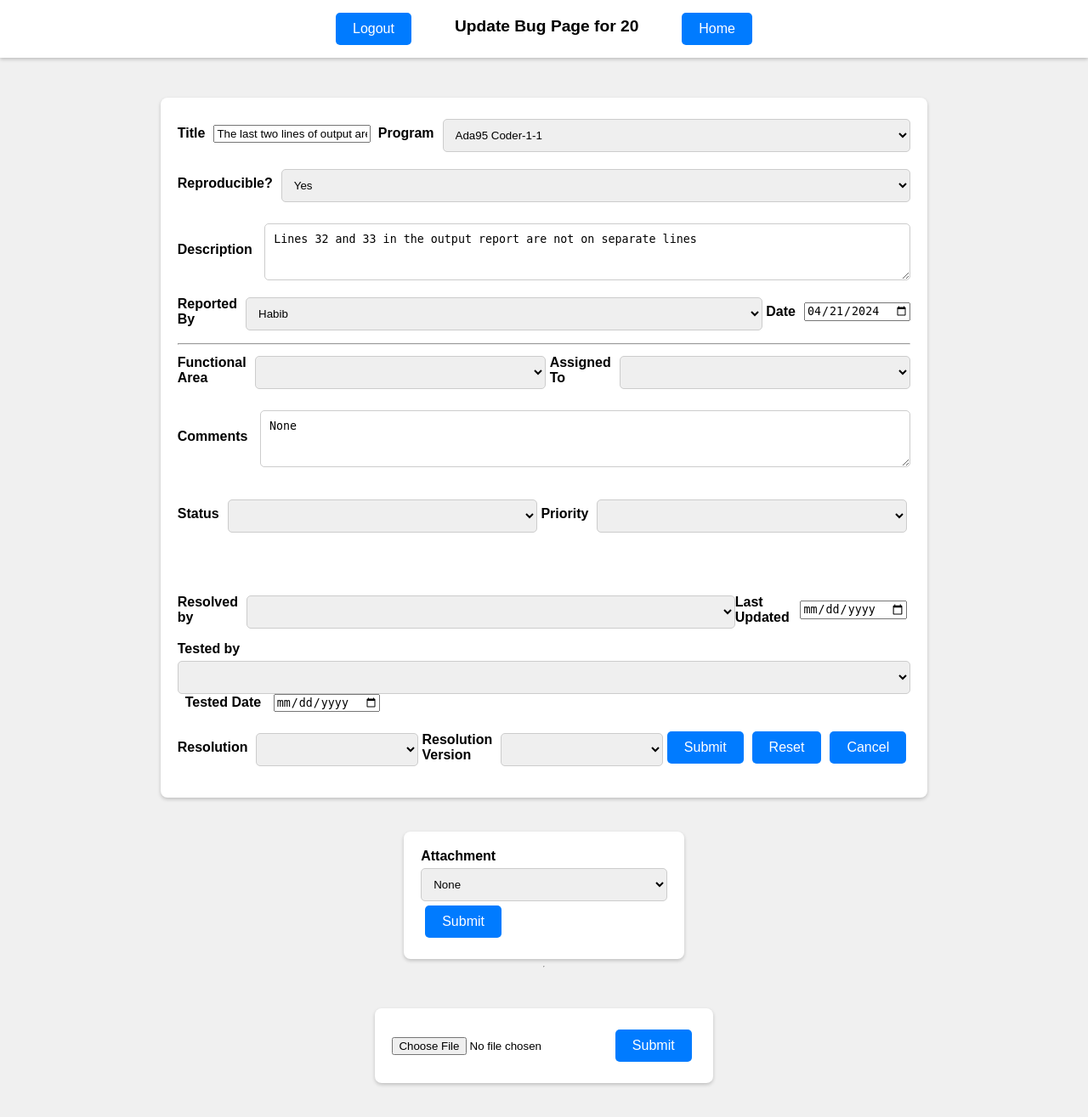
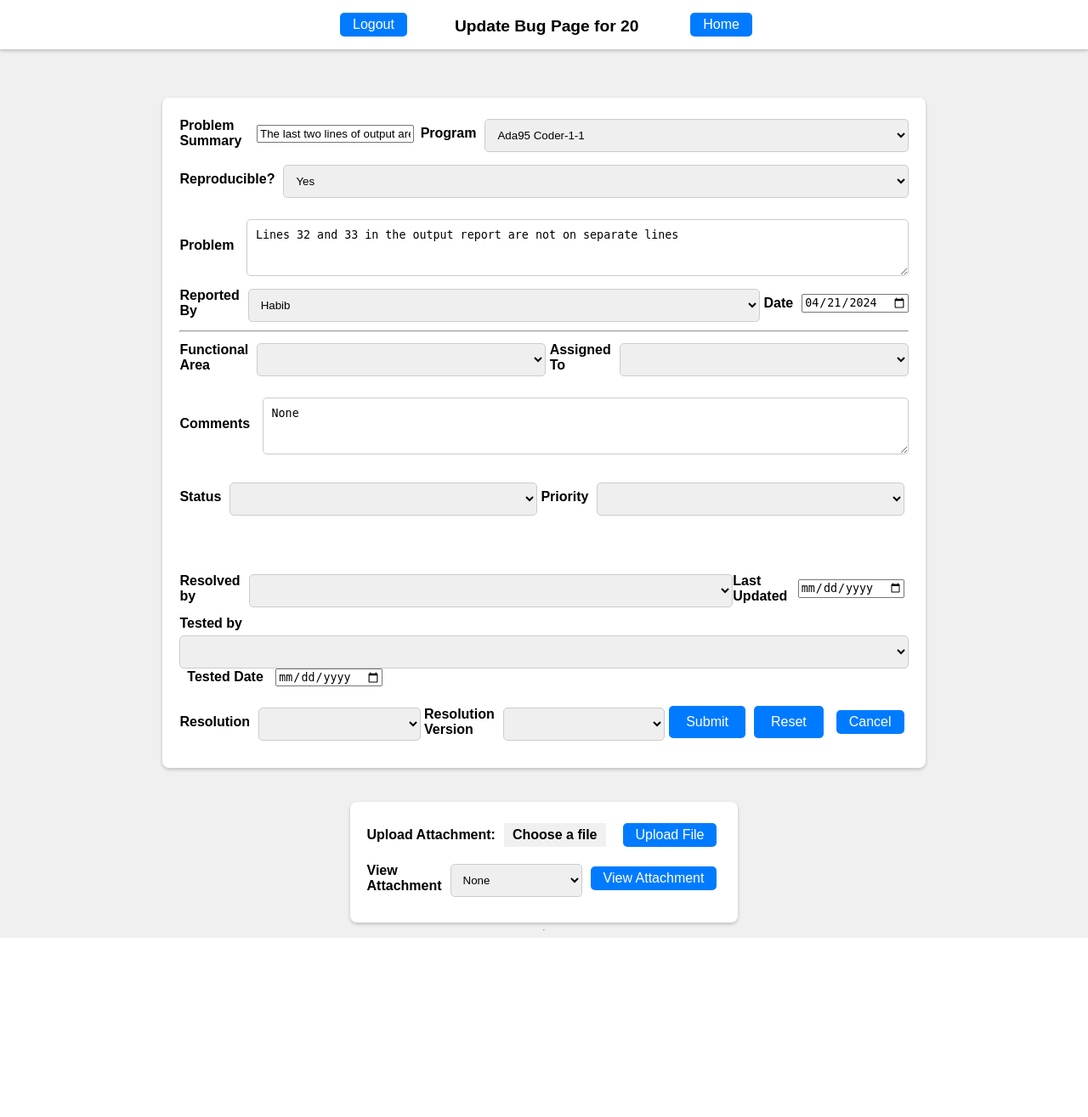
Before and after one commit to Ishan511/final_project, a Flask app: page /update_bug/20 in a window 1280 px wide. Shown: the whole page at 85% size. After the commit the page ends 1104 px from the top, so only its background shows below. Run offline with Flask 2, Linux system fonts and the light colour scheme; a user stored in the database is signed in; data comes from the database, SQL or seed files in the repository; both versions use the stored data as it was after the commit; data that the repository does not hold is empty.

Commit message:
Attach Section changes

```diff
--- a/server/app.py
+++ b/server/app.py
@@ -12,7 +12,7 @@ app.config["SECRET_KEY"] = "ThisisSecret!"
 
 def connect_db():
 
-    sql = sqlite3.connect(r"C:\Users\030737107\Desktop\Projects\final_project-1\server\db\bughound.db")
+    sql = sqlite3.connect("/Users/ishanunnarkar/Desktop/Projects/Bug_Hound-Project-main/server/db/bughound.db")
 
     sql.row_factory = sqlite3.Row
     return sql
@@ -142,8 +142,15 @@ def view_attachment():
         db = get_db()
         cur = db.execute(f"select * from attach where attach_id={option}")
         data=cur.fetchall()
-
-        return send_file(BytesIO(data[0][3]), download_name=data[0][2], as_attachment=True)
+        if data and len(data[0]) > 3 and data[0][3]:
+            file_stream = BytesIO(data[0][3])
+            return send_file(
+                file_stream,
+                download_name=data[0][2],
+                as_attachment=False
+            )
+        else:
+            return "File not found or invalid data", 404
 
 
 @app.route("/upload_attachment/<bug_id>",methods=["GET","POST"])
@@ -206,21 +213,55 @@ def update_bug(bug_id):
 
 
 @app.route("/result_bug",methods=["GET","POST"])
+# def result_bug():
+#     if "loggedin" not in session:
+#         return render_template("login.html")
+#     program = request.form['program_options']
+#     areas = request.form['areas']
+#     assigned_to = request.form['assigned_to']
+#     reported_by = request.form['reported_by']
+#     status = request.form['status']
+#     priority = request.form['priority']
+#     db=get_db()
+#     query = "SELECT * FROM bugs WHERE "
+#     if program != 'ALL':
+#         query += f"program_options = '{program}' AND "
+#     if areas != 'ALL':
+#         query += f"areas = '{areas}' AND "
+#     if assigned_to != 'ALL':
+#         query += f"assigned_to = '{assigned_to}' AND "
+#     if reported_by != 'ALL':
+#         query += f"reported_by = '{reported_by}' AND "
+#     if status != 'ALL':
+#         query += f"status = '{status}' AND "
+#     if priority != 'ALL':
+#         query += f"priority = '{priority}' AND "
+#     query = query[:-5]
+#     results = db.execute(query)
+#     data = results.fetchall()
+#     return render_template("result_bug.html",data=data)
 def result_bug():
     if "loggedin" not in session:
         return render_template("login.html")
     program = request.form['program_options']
+    report_type = request.form['report_options']
+    severity = request.form['severity']
     areas = request.form['areas']
     assigned_to = request.form['assigned_to']
     reported_by = request.form['reported_by']
     status = request.form['status']
     priority = request.form['priority']
+    resolution = request.form['resolution']
     db=get_db()
     query = "SELECT * FROM bugs WHERE "
     if program != 'ALL':
         query += f"program_options = '{program}' AND "
+    if report_type != 'ALL':
+        query += f"report_type = '{report_type}' AND "
+    if severity != 'ALL':
+        query += f"severity = '{severity}' AND "
     if areas != 'ALL':
-        query += f"areas = '{areas}' AND "
+        query += f"functional_area = '{areas}' AND "
     if assigned_to != 'ALL':
         query += f"assigned_to = '{assigned_to}' AND "
     if reported_by != 'ALL':
@@ -229,10 +270,13 @@ def result_bug():
         query += f"status = '{status}' AND "
     if priority != 'ALL':
         query += f"priority = '{priority}' AND "
+    if resolution != 'ALL':
+        query += f"resolution = '{resolution}' AND "
     query = query[:-5]
     results = db.execute(query)
     data = results.fetchall()
     return render_template("result_bug.html",data=data)
+
 
 @app.route("/search_bug",methods=["GET","POST"])
 def search_bug():
@@ -546,6 +590,32 @@ def export_program_xml():
     response.headers["Content-Disposition"] = "attachment; filename=programs.xml"
     return response
 
+@app.route("/export_area_xml",methods=["GET"])
+def export_area_xml():
+    if "loggedin" not in session:
+        return render_template("login.html")
+    db = get_db()
+    cur = db.execute("select * from areas")
+    rows = cur.fetchall()
+    root = ET.Element('my_table')
+
+    for row in rows:
+        row_elem = ET.SubElement(root, 'row')
+        for i, col in enumerate(row):
+            col_elem = ET.SubElement(row_elem, f'col{i}')
+            col_elem.text = str(col)
+
+
+
+    xml_str = ET.tostring(root, encoding='utf-8')
+
+
+    response = make_response(xml_str)
+    response.headers["Content-Type"] = "application/xml"
+    response.headers["Content-Disposition"] = "attachment; filename=areas.xml"
+    return response
+
+
 
 
 @app.route("/export_employee_xml")
@@ -556,7 +626,7 @@ def export_employee_xml():
         return render_template("login.html")
 
     db = get_db()
-    cur = db.execute("select * from employees")
+    cur = db.execute("select emp_id, name, username, userlevel from employees")
     rows = cur.fetchall()
 
     root = ET.Element('Employees')
@@ -577,21 +647,40 @@ def export_employee_xml():
     return response
 
 @app.route('/export_employee_ascii')
+# def export_employee_ascii():
+#     if "loggedin" not in session:
+#         return render_template("login.html")
+
+#     db = get_db()
+#     cur = db.execute("select emp_id, name, username, userlevel from employees")
+#     rows = cur.fetchall()
+#     # Assuming 'rows' is a list of dicts
+#     if rows:
+#         headers = rows[0].keys()
+#         ascii_table = tabulate(rows, headers=headers, tablefmt="grid")
+#     else:
+#         ascii_table = "No data available"
+
+#     response = make_response(ascii_table)
+#     response.headers["Content-Type"] = "text/plain"
+#     response.headers["Content-Disposition"] = "attachment; filename=employees.txt"
+#     return response
+
 def export_employee_ascii():
     if "loggedin" not in session:
         return render_template("login.html")
 
     db = get_db()
-    cur = db.execute("select * from employees")
+    cur = db.execute("select emp_id, name, username, userlevel from employees")  # Fetching specific columns
     rows = cur.fetchall()
-    # Assuming 'rows' is a list of dicts
+
     if rows:
-        headers = rows[0].keys()
-        ascii_table = tabulate(rows, headers=headers, tablefmt="grid")
+        # Construct the ASCII data, join each row's columns by tabs
+        ascii_data = "\n".join("\t".join(str(col) for col in row) for row in rows)
     else:
-        ascii_table = "No data available"
+        ascii_data = "No data available"
 
-    response = make_response(ascii_table)
+    response = make_response(ascii_data)
     response.headers["Content-Type"] = "text/plain"
     response.headers["Content-Disposition"] = "attachment; filename=employees.txt"
     return response
--- a/server/templates/result_bug.html
+++ b/server/templates/result_bug.html
@@ -19,13 +19,13 @@
         <table style="width:100%", border="1">
         <tr>
             <th>Bug ID</th>
-            <th>Title</th>
-            <th>Summary</th>
+            <th>Program</th>
+            <th>Severity</th>
         </tr>
         {% for col in data %}
             <tr>
                 <td><a href="{{url_for('update_bug',bug_id=col[0])}}">{{col[0]}}</a></td>
-                <td>{{ col[1] }} </td>
+                <td>{{ col[20] }} </td>
                 <td>{{ col[2]}}</td>
             </tr>
     {% endfor %}
--- a/server/templates/search_bug.html
+++ b/server/templates/search_bug.html
@@ -18,7 +18,7 @@
         <form method="POST" action="{{url_for('result_bug')}}">
             <table style="width:25%", border="1">
             <tr>
-            <td><label id="program">Title</label></td>
+            <td><label id="program">Program</label></td>
                 <td><select id ="program" name="program_options">
                 <option value=ALL selected>ALL</option>
                 {% for option in programs %}
--- a/server/templates/update_bug.html
+++ b/server/templates/update_bug.html
@@ -18,7 +18,7 @@
 
     <form method="POST" action="{{url_for('update_bug',bug_id=bug_id)}}">
         <div class="form-row">
-            <label for="problem_summary">Title</label>
+            <label for="problem_summary">Problem Summary</label>
             <input type="text" id="problem_summary" name="problem_summary" value="{{ data.problem_summary }}">
             &nbsp;
             &nbsp;
@@ -41,7 +41,7 @@
             </select>
         </div>
         <div class="form-row" style="margin-top:20px;">
-            <label style="vertical-align:top" for=problem>Description</label>
+            <label style="vertical-align:top" for=problem>Problem</label>
             &nbsp;
             <textarea name="problem" id="problem" cols="90" rows="3" >{{ data.problem }}</textarea>
         </div>
@@ -202,7 +202,7 @@
         </div>
     </form>
 
-    <form action="{{url_for('view_attachment')}}" method="post" style="margin: 0%;">
+    <!-- <form action="{{url_for('view_attachment')}}" method="post" style="margin: 0%;">
         <label for="options"><b>Attachment</b></label>
         &nbsp;
         <select name="options">
@@ -213,11 +213,99 @@
         </select>
         <input type="submit" class="btn" value ="Submit">
     </form>
+    <hr/> -->
+    <!-- <form action="{{ url_for('view_attachment') }}" method="post" target="_blank" style="margin: 0%;">
+        <label for="options"><b>Attachment</b></label>
+        &nbsp;
+        <select name="options">
+            <option value="None" selected>None</option>
+            {% for option in attach %}
+                <option value="{{option[0]}}">{{option[2]}}</option>
+            {% endfor %}
+        </select>
+        <input type="submit" class="btn" value="Submit">
+    </form>
     <hr/>
     <form action = "{{url_for('upload_attachment',bug_id=bug_id)}}" method = "post" enctype="multipart/form-data" >
         <input type="file" name="file" />
         <input type = "submit" class="btn" value="Submit">
     </form>
+     -->
+
+     <form id="combinedForm" method="post" enctype="multipart/form-data" target="_blank" style="margin: 0%;">
+
+        <!-- First Line: File Upload -->
+        <div class="form-row">
+            <label for="upload-section"><b>Upload Attachment:</b></label>
+            <input type="file" name="file" id="file" class="inputfile" />
+            <label for="file">Choose a file</label>
+            <input type="button" class="btn" value="Upload File" onclick="submitForm('upload')">
+        </div>
+
+        <!-- Second Line: View Attachment -->
+        <div class="form-row">
+            <label for="options"><b>View Attachment</b></label>
+            <select name="options" id="options">
+                <option value="None" selected>None</option>
+                {% for option in attach %}
+                    <option value="{{option[0]}}">{{option[2]}}</option>
+                {% endfor %}
+            </select>
+            <input type="button" class="btn" value="View Attachment" onclick="submitForm('view')">
+        </div>
+
+    </form>
+    <hr/>
+
+    <style>
+        .form-row {
+            display: flex;
+            align-items: center;
+            margin-bottom: 10px;
+        }
+
+        .inputfile {
+            display: none;
+        }
+
+        .inputfile + label {
+            cursor: pointer;
+            background-color: #f0f0f0;
+            padding: 5px 10px;
+        }
+
+        .inputfile + label:hover {
+            background-color: #e0e0e0;
+        }
+
+        .btn {
+            margin-left: 10px;
+            padding: 5px 15px;
+            background-color: #007bff;
+            border: none;
+            color: white;
+            cursor: pointer;
+        }
+
+        .btn:hover {
+            background-color: #0056b3;
+        }
+    </style>
+
+    <script>
+        function submitForm(actionType) {
+            var form = document.getElementById('combinedForm');
+            if (actionType === 'view') {
+                form.action = "{{ url_for('view_attachment') }}";
+                form.target = "_blank";
+            } else if (actionType === 'upload') {
+                form.action = "{{ url_for('upload_attachment', bug_id=bug_id) }}";
+                form.target = "_self";
+            }
+            form.submit();
+        }
+    </script>
+
 
 </body>
 </html>
```
Also changed, not shown: server/templates/add_bug.html (+4 -4 lines), server/templates/database_maintenance.html (+4 -21 lines), server/templates/index.html (+0 -11 lines), server/areas.xml (added), server/db/bughound.db, 1 other file.
